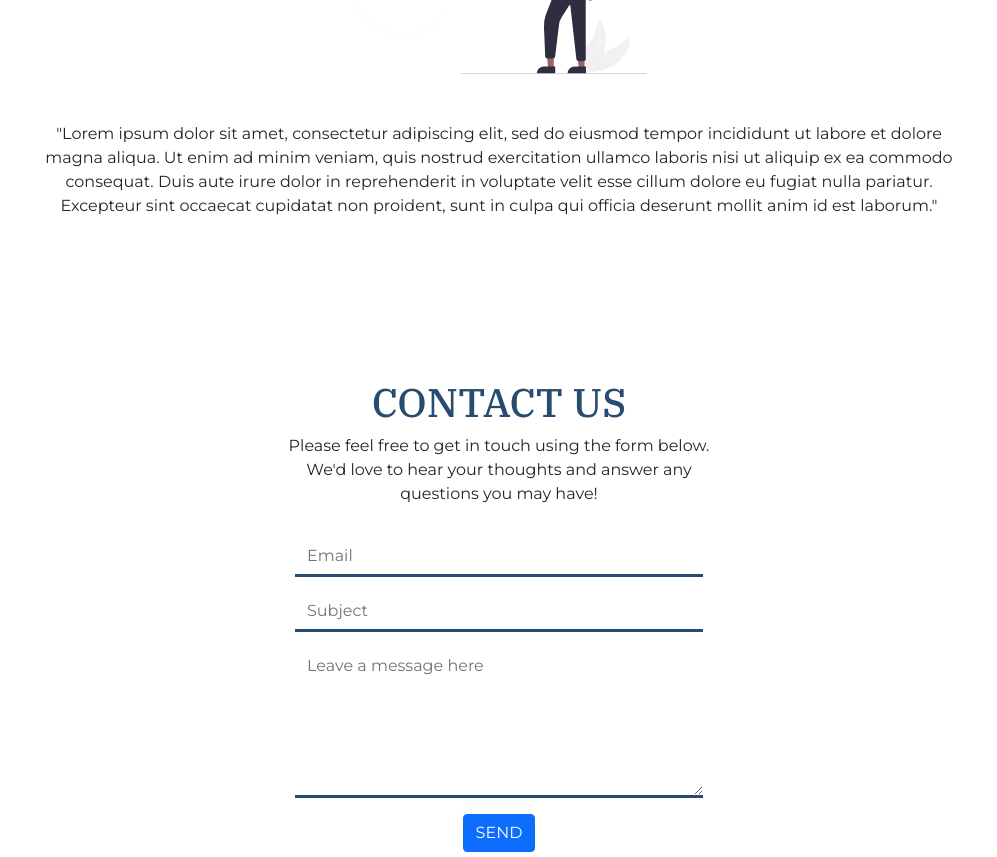
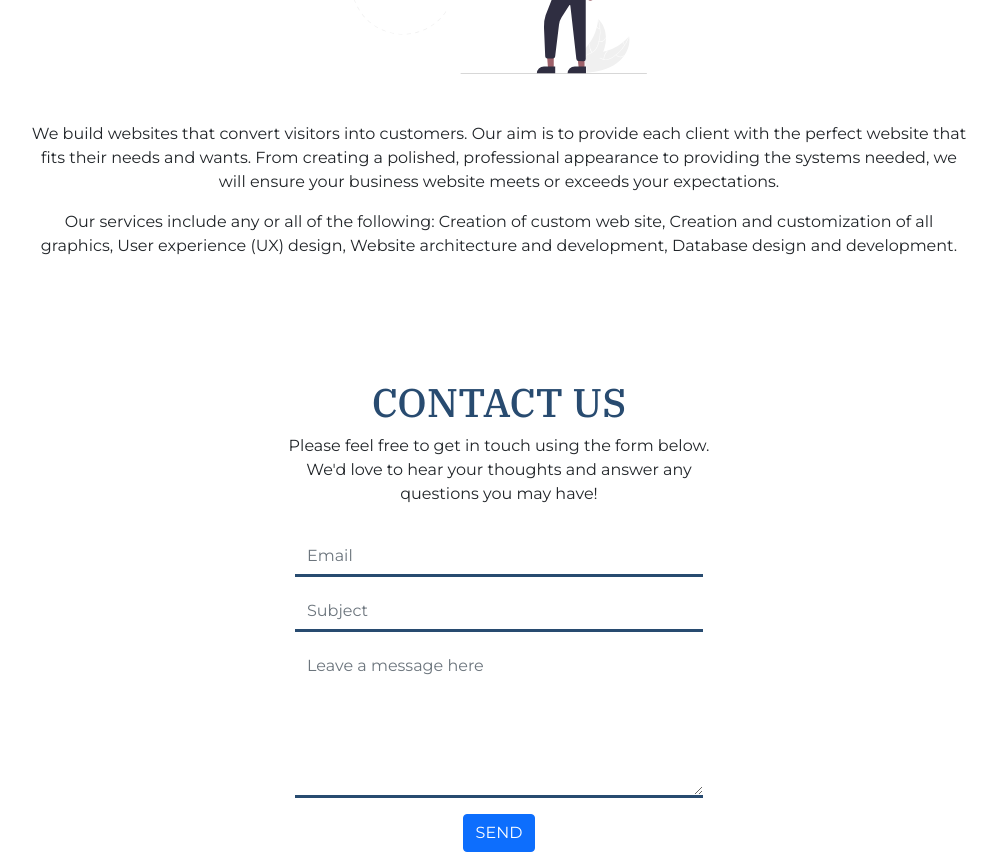
Before and after one commit to fayeMercado/kodego-group-portfolio, a React (Create React App) app: page / in a window 1280 px wide. Shown: the part 2960-3817 px from the top of the page, without its empty margins (141-1138 px from the left). Built offline with nearby package versions, Linux system fonts and the light colour scheme.

Commit message:
updated services page

```diff
--- a/src/04Services/AppServices.js
+++ b/src/04Services/AppServices.js
@@ -24,13 +24,17 @@ const AppServices = () => (
     </div>
     <div className="mb-3">
       <p>
-        "Lorem ipsum dolor sit amet, consectetur adipiscing elit, sed do eiusmod
-        tempor incididunt ut labore et dolore magna aliqua. Ut enim ad minim
-        veniam, quis nostrud exercitation ullamco laboris nisi ut aliquip ex ea
-        commodo consequat. Duis aute irure dolor in reprehenderit in voluptate
-        velit esse cillum dolore eu fugiat nulla pariatur. Excepteur sint
-        occaecat cupidatat non proident, sunt in culpa qui officia deserunt
-        mollit anim id est laborum."
+        We build websites that convert visitors into customers. Our aim is to
+        provide each client with the perfect website that fits their needs and
+        wants. From creating a polished, professional appearance to providing
+        the systems needed, we will ensure your business website meets or
+        exceeds your expectations.
+      </p>
+      <p>
+        Our services include any or all of the following: Creation of custom web
+        site, Creation and customization of all graphics, User experience (UX)
+        design, Website architecture and development, Database design and
+        development.
       </p>
     </div>
   </div>
```
